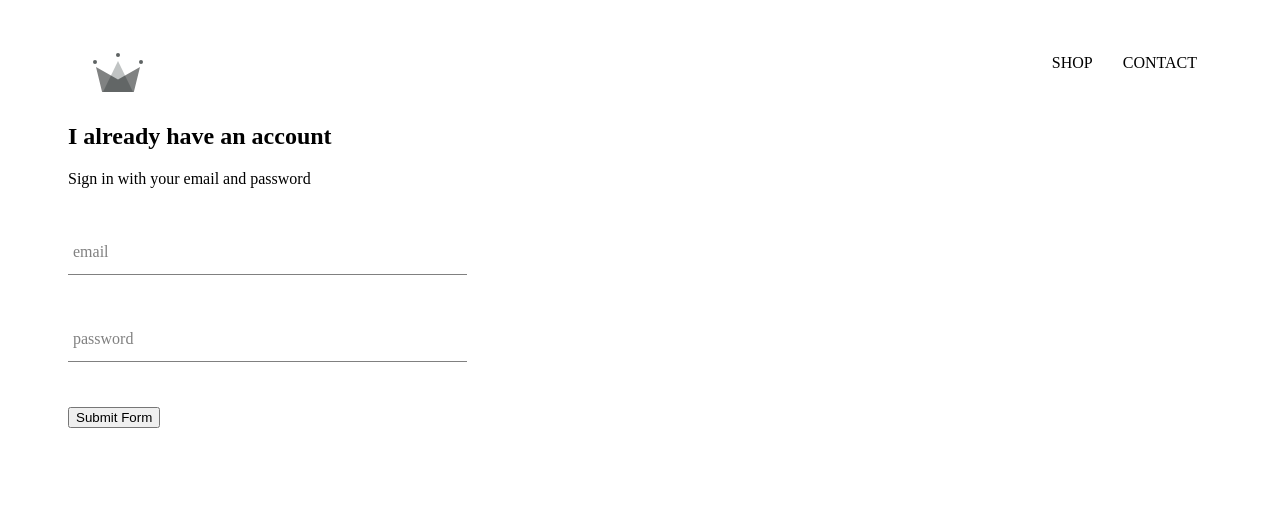
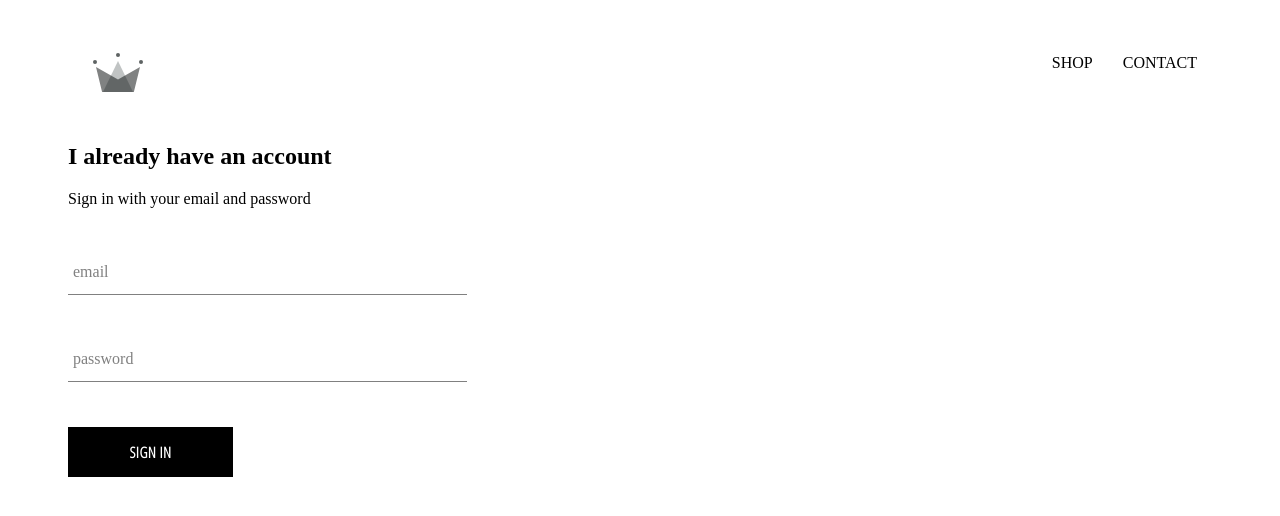
Before and after one commit to pmin825/ecommerce-project, a React (Create React App) app in the folder ecomm-project/: page /signin in a window 1280 px wide. Shown: the top 516 px of the page. Built offline with nearby package versions, Linux system fonts and the light colour scheme.

Commit message:
create custom button component

```diff
--- /dev/null
+++ b/ecomm-project/src/components/custom-button/custom-button.component.jsx
@@ -0,0 +1,10 @@
+import React from "react";
+import "./custom-button.styles.scss";
+
+const CustomButton = ({ children, ...otherProps }) => (
+  <button className="custom-button" {...otherProps}>
+    {children}
+  </button>
+);
+
+export default CustomButton;
--- /dev/null
+++ b/ecomm-project/src/components/custom-button/custom-button.styles.scss
@@ -0,0 +1,22 @@
+.custom-button {
+  min-width: 165px;
+  width: auto;
+  height: 50px;
+  letter-spacing: 0.5px;
+  line-height: 50px;
+  padding: 0 35px 0 35px;
+  font-size: 15px;
+  background-color: black;
+  color: white;
+  text-transform: uppercase;
+  font-family: "Open Sans Condensed";
+  font-weight: bolder;
+  border: none;
+  cursor: pointer;
+
+  &:hover {
+    background-color: white;
+    color: black;
+    border: 1px solid black;
+  }
+}
--- a/ecomm-project/src/components/sign-in/sign-in.component.jsx
+++ b/ecomm-project/src/components/sign-in/sign-in.component.jsx
@@ -1,5 +1,6 @@
 import React from "react";
 import FormInput from "../form-input/form-input.component";
+import CustomButton from "../custom-button/custom-button.component";
 import "./sign-in.styles.scss";
 
 class SignIn extends React.Component {
@@ -44,7 +45,9 @@
             label="password"
             required
           />
-          <input type="submit" value="Submit Form" />
+          <CustomButton type="submit" value="Submit Form">
+            Sign in
+          </CustomButton>
         </form>
       </div>
     );
--- a/ecomm-project/src/components/sign-in/sign-in.styles.scss
+++ b/ecomm-project/src/components/sign-in/sign-in.styles.scss
@@ -1,3 +1,9 @@
 .sign-in {
   width: 30vw;
+  display: flex;
+  flex-direction: column;
+
+  .title {
+    margin: 10px;
+  }
 }
```
Also changed, not shown: 1 other file (tests, documents, lock files or other folders).
